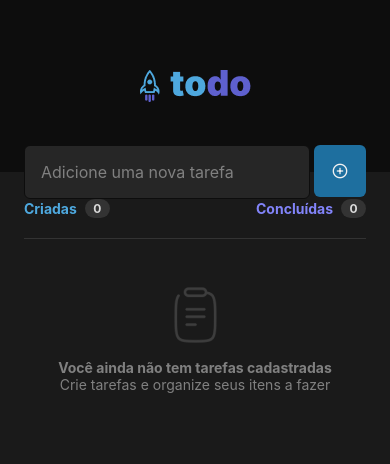
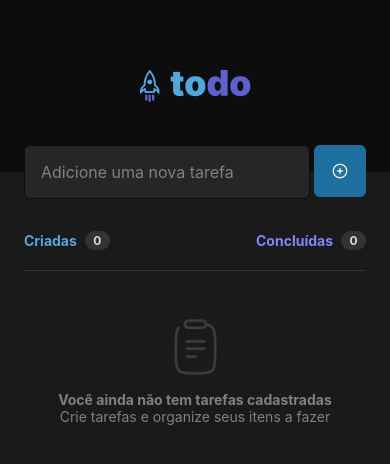
Before and after one commit to Luiz1nn/todo-list, a React Native app: screen / in a window 390 px wide. Shown: the top 464 px of the page. Built offline with nearby package versions, Linux system fonts and the light colour scheme.

Commit message:
feat(List): add styles

```diff
--- a/src/components/List/index.tsx
+++ b/src/components/List/index.tsx
@@ -3,6 +3,7 @@
 import { Empty } from './Empty'
 import { Header } from './Header'
 import { Item } from './Item'
+import { styles } from './styles'
 
 type Props = {
   data: Task[]
@@ -11,7 +12,7 @@
 }
 
 export const List = ({ data, removeTask, toggleTaskCheck }: Props) => (
-  <View>
+  <View style={styles.container}>
     <Header data={data} />
 
     <FlatList
--- /dev/null
+++ b/src/components/List/styles.ts
@@ -0,0 +1,8 @@
+import { StyleSheet } from 'react-native'
+
+export const styles = StyleSheet.create({
+  container: {
+    flex: 1,
+    paddingTop: 32,
+  },
+})
```
